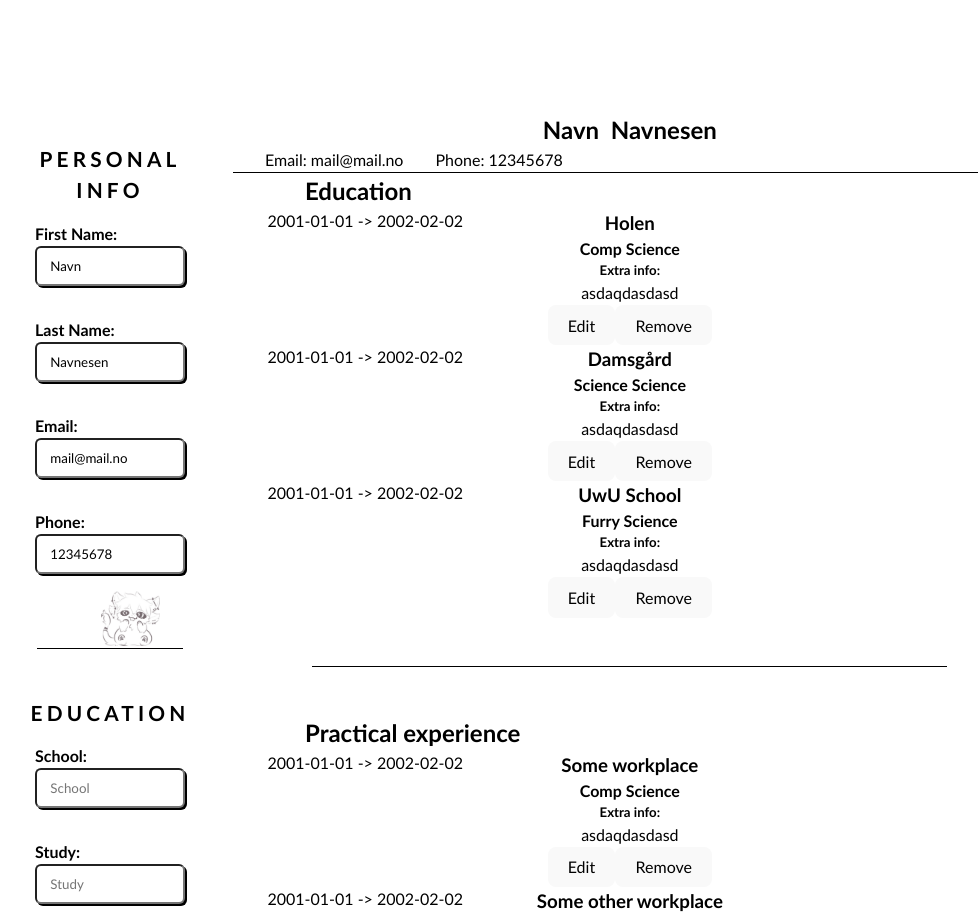
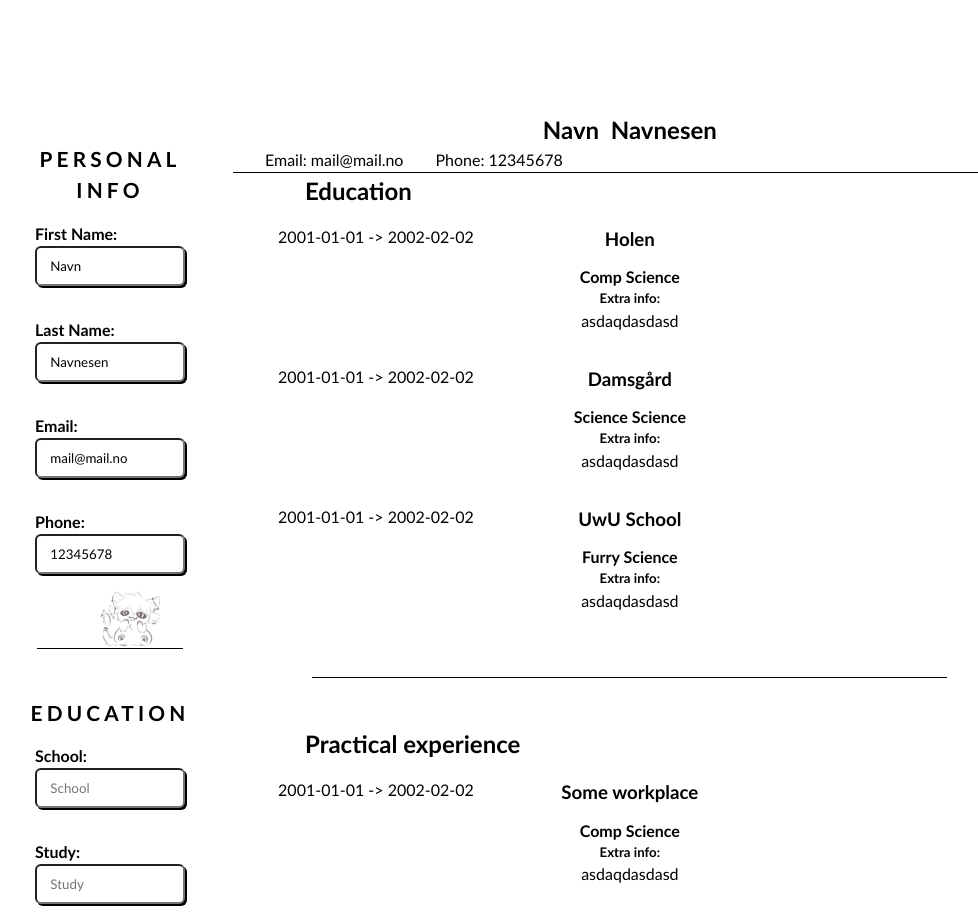
Before and after one commit to ATlexEide/cv-app, a React (Vite) app: page / in a window 1280 px wide. Shown: the top 919 px of the page, without its empty margins (221-1199 px from the left). Built offline with nearby package versions, Linux system fonts and the light colour scheme.

Commit message:
Move buttons

```diff
--- a/src/Components/Cards/EducationCard.jsx
+++ b/src/Components/Cards/EducationCard.jsx
@@ -1,18 +1,11 @@
 import "../../styles/PreviewFile.css";
 function EducationCard({ data, handleEdit, handleDelete }) {
   return (
-    <article>
+    <article className="card">
       <div id="heading">
         <span id="date">{`${data.timeFrom} -> ${data.timeTo}`}</span>
         <h3 id="school">{data.school}</h3>
-      </div>
-      <h4 id="degree">{data.degree}</h4>
-      {data.desc && (
-        <div>
-          <h5>Extra info:</h5>
-          <p id="desc">{data.desc}</p>
-        </div>
-      )}
+        <div className="cardbuttons">
           <button
             onClick={() => {
               handleEdit(data);
@@ -27,6 +20,15 @@ function EducationCard({ data, handleEdit, handleDelete }) {
           >
             Remove
           </button>
+        </div>
+      </div>
+      <h4 id="degree">{data.degree}</h4>
+      {data.desc && (
+        <>
+          <h5>Extra info:</h5>
+          <p id="desc">{data.desc}</p>
+        </>
+      )}
     </article>
   );
 }
--- a/src/Components/Cards/PracticalCard.jsx
+++ b/src/Components/Cards/PracticalCard.jsx
@@ -1,17 +1,10 @@
 function PracticalCard({ data, handleEdit, handleDelete }) {
   return (
-    <article>
+    <article className="card">
       <div id="heading">
         <span id="date-practical">{`${data.timeFrom} -> ${data.timeTo}`}</span>
         <h3 id="company">{data.company}</h3>
-      </div>
-      <h4 id="title">{data.title}</h4>
-      {data.desc && (
-        <div>
-          <h5>Extra info:</h5>
-          <p id="desc-practical">{data.desc}</p>
-        </div>
-      )}
+        <div className="cardbuttons">
           <button
             onClick={() => {
               handleEdit(data);
@@ -26,6 +19,15 @@ function PracticalCard({ data, handleEdit, handleDelete }) {
           >
             Remove
           </button>
+        </div>
+      </div>
+      <h4 id="title">{data.title}</h4>
+      {data.desc && (
+        <div>
+          <h5>Extra info:</h5>
+          <p id="desc-practical">{data.desc}</p>
+        </div>
+      )}
     </article>
   );
 }
```
Lines whose indentation alone changed are shown as unchanged.
